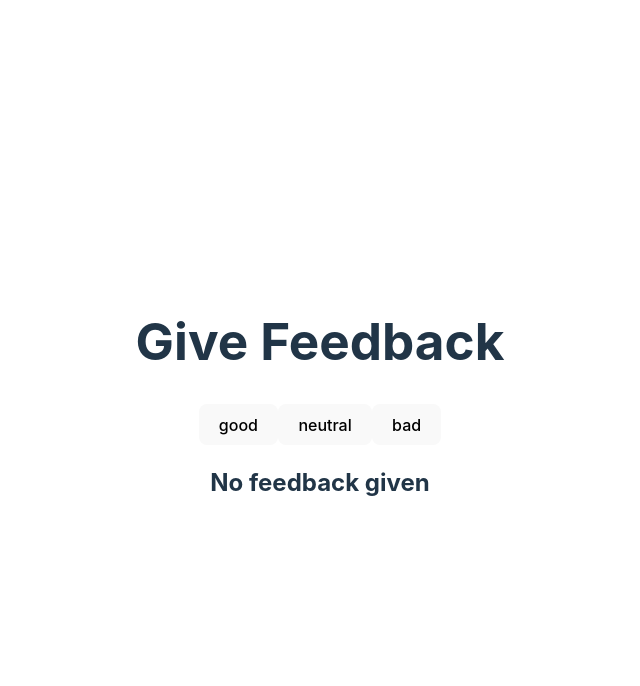
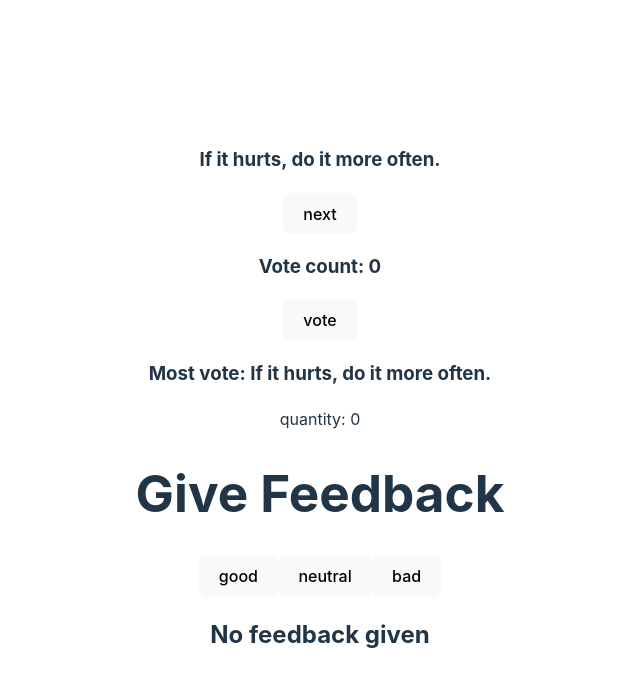
Before and after one commit to ThiccPan/learn-react, a React (Vite) app: page / in a window 1280 px wide. Shown: the top 686 px of the page, without its empty margins (320-960 px from the left). Built offline with nearby package versions, Linux system fonts and the light colour scheme.

Commit message:
fso: anecdotes

```diff
--- /dev/null
+++ b/src/AnecdoteComponent.jsx
@@ -0,0 +1,53 @@
+import { useState } from 'react'
+
+const anecdotes = [
+    'If it hurts, do it more often.',
+    'Adding manpower to a late software project makes it later!',
+    'The first 90 percent of the code accounts for the first 10 percent of the development time...The remaining 10 percent of the code accounts for the other 90 percent of the development time.',
+    'Any fool can write code that a computer can understand. Good programmers write code that humans can understand.',
+    'Premature optimization is the root of all evil.',
+    'Debugging is twice as hard as writing the code in the first place. Therefore, if you write the code as cleverly as possible, you are, by definition, not smart enough to debug it.',
+    'Programming without an extremely heavy use of console.log is same as if a doctor would refuse to use x-rays or blood tests when diagnosing patients.',
+    'The only way to go fast, is to go well.'
+]
+
+const randomToNine = (setNumber) => {
+    let genNum = Math.random()
+        .toFixed(1)
+        * 10
+    if (genNum >= 8) genNum = 0
+    setNumber(genNum)
+}
+
+const clickVote = (voteQty, idx, setVoteQty) => {
+    const newVoteQty = {
+        ...voteQty
+    }
+    newVoteQty.votes[idx]+=1
+    if (newVoteQty.votes[idx] > newVoteQty.votes[newVoteQty.mostVoted]) {
+        newVoteQty.mostVoted = idx
+    }
+    setVoteQty(newVoteQty)
+    console.log(voteQty)
+}
+
+const AnecdotesComponent = () => {
+    const [number, setNumber] = useState(0)
+    const [voteQty, setVoteQty] = useState({
+        votes: [0, 0, 0, 0, 0, 0, 0, 0],
+        mostVoted: 0
+    })
+
+    return (
+        <>
+            <h3>{anecdotes[number]}</h3>
+            <button onClick={() => randomToNine(setNumber)}>next</button>
+            <h3>Vote count: {voteQty.votes[number]}</h3>
+            <button onClick={() => clickVote(voteQty, number, setVoteQty)}>vote</button>
+            <h3>Most vote: {anecdotes[voteQty.mostVoted]}</h3>
+            <p>quantity: {voteQty.votes[voteQty.mostVoted]}</p>
+        </>
+    )
+}
+
+export default AnecdotesComponent
--- a/src/App.jsx
+++ b/src/App.jsx
@@ -1,5 +1,6 @@
 import { useState } from 'react'
 import './App.css'
+import AnecdotesComponent from './AnecdoteComponent'
 
 class feedbackModel {
 	goodCount = 0
@@ -57,6 +58,7 @@
 	if (feedback.totalCount === 0) {
 		return (
 			<>
+				<AnecdotesComponent />
 				<h1>Give Feedback</h1>
 				<span>
 					<button onClick={() => clickGood(feedback, setFeedback)}>good</button>
@@ -71,6 +73,7 @@
 
 	return (
 		<>
+			<AnecdotesComponent />
 			<h1>Give Feedback</h1>
 			<span>
 				<button onClick={() => clickGood(feedback, setFeedback)}>good</button>
```
